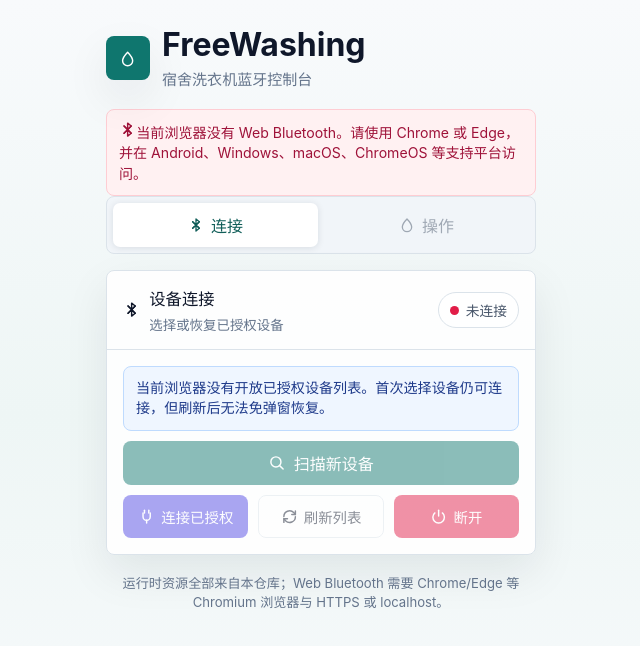
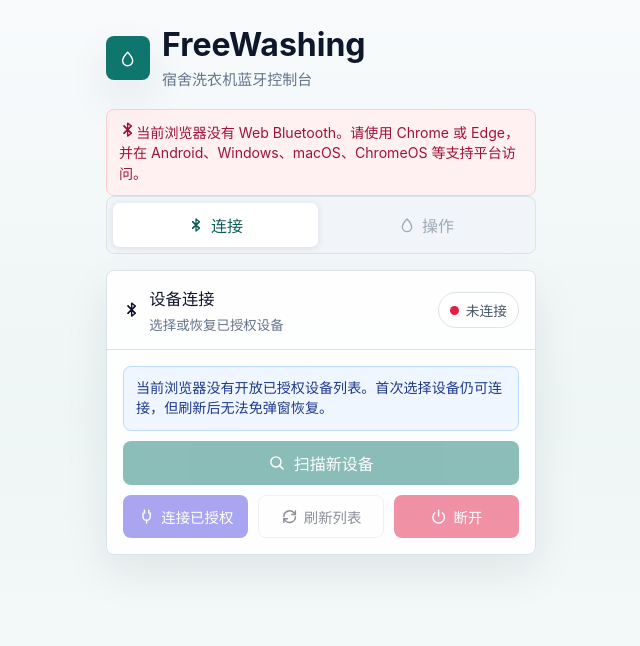
Before and after one commit to stack-all/FreeWashing, a React (Vite) app in the folder webui/: page / in a window 1280 px wide. Shown: the top 646 px of the page, without its empty margins (319-959 px from the left). Built offline with nearby package versions, Linux system fonts and the light colour scheme.

Commit message:
Remove footer notice

```diff
--- a/webui/src/App.tsx
+++ b/webui/src/App.tsx
@@ -563,7 +563,6 @@
           )}
         </div>
 
-        <p className="footer-note">运行时资源全部来自本仓库；Web Bluetooth 需要 Chrome/Edge 等 Chromium 浏览器与 HTTPS 或 localhost。</p>
       </div>
     </main>
   );
--- a/webui/src/styles.css
+++ b/webui/src/styles.css
@@ -748,13 +748,6 @@
   color: #9f1239;
 }
 
-.footer-note {
-  margin: 18px 0 4px;
-  color: var(--text-muted);
-  font-size: 0.82rem;
-  text-align: center;
-}
-
 @media (max-width: 860px) {
   .app-shell {
     padding: 12px;
```
